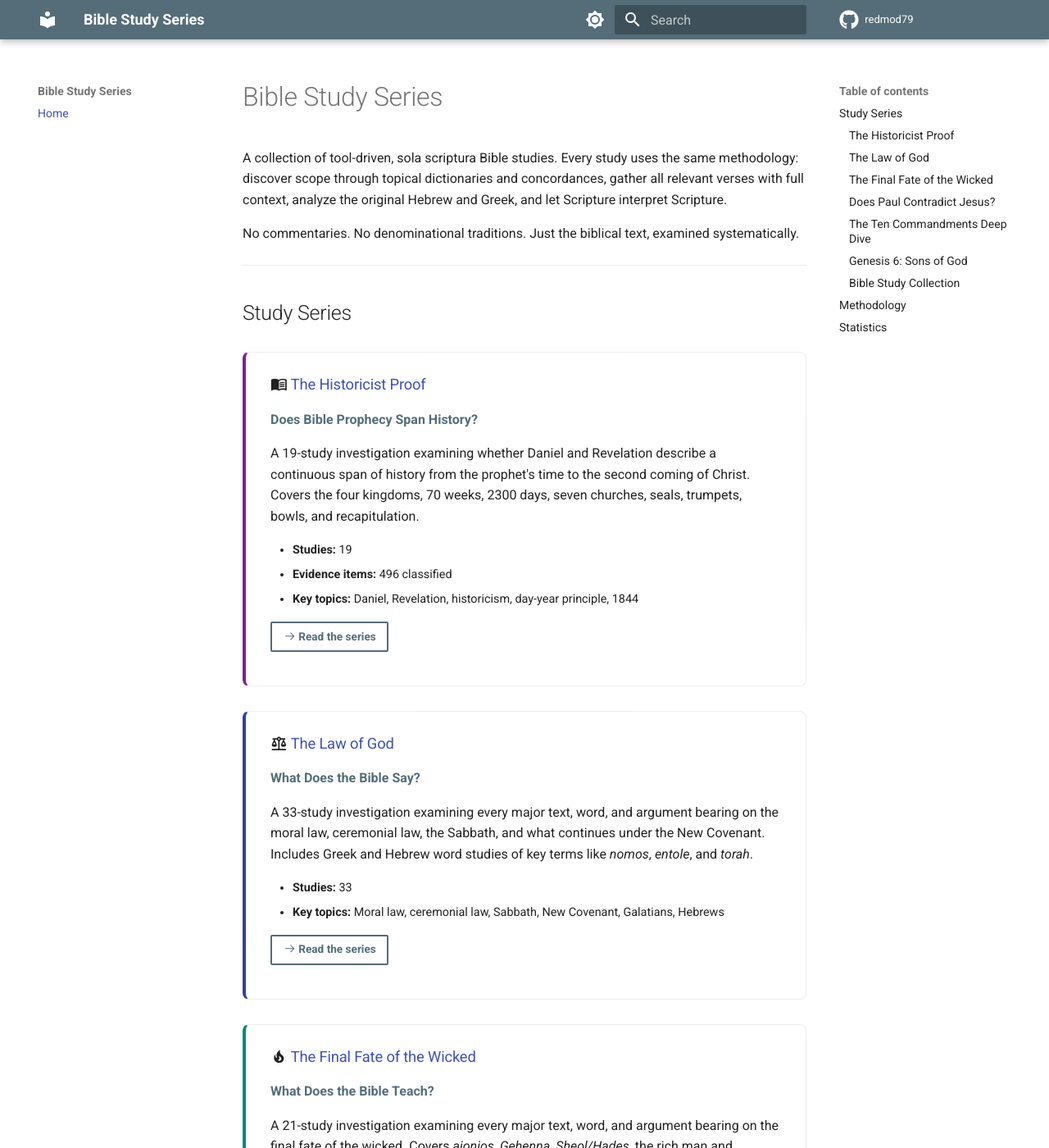
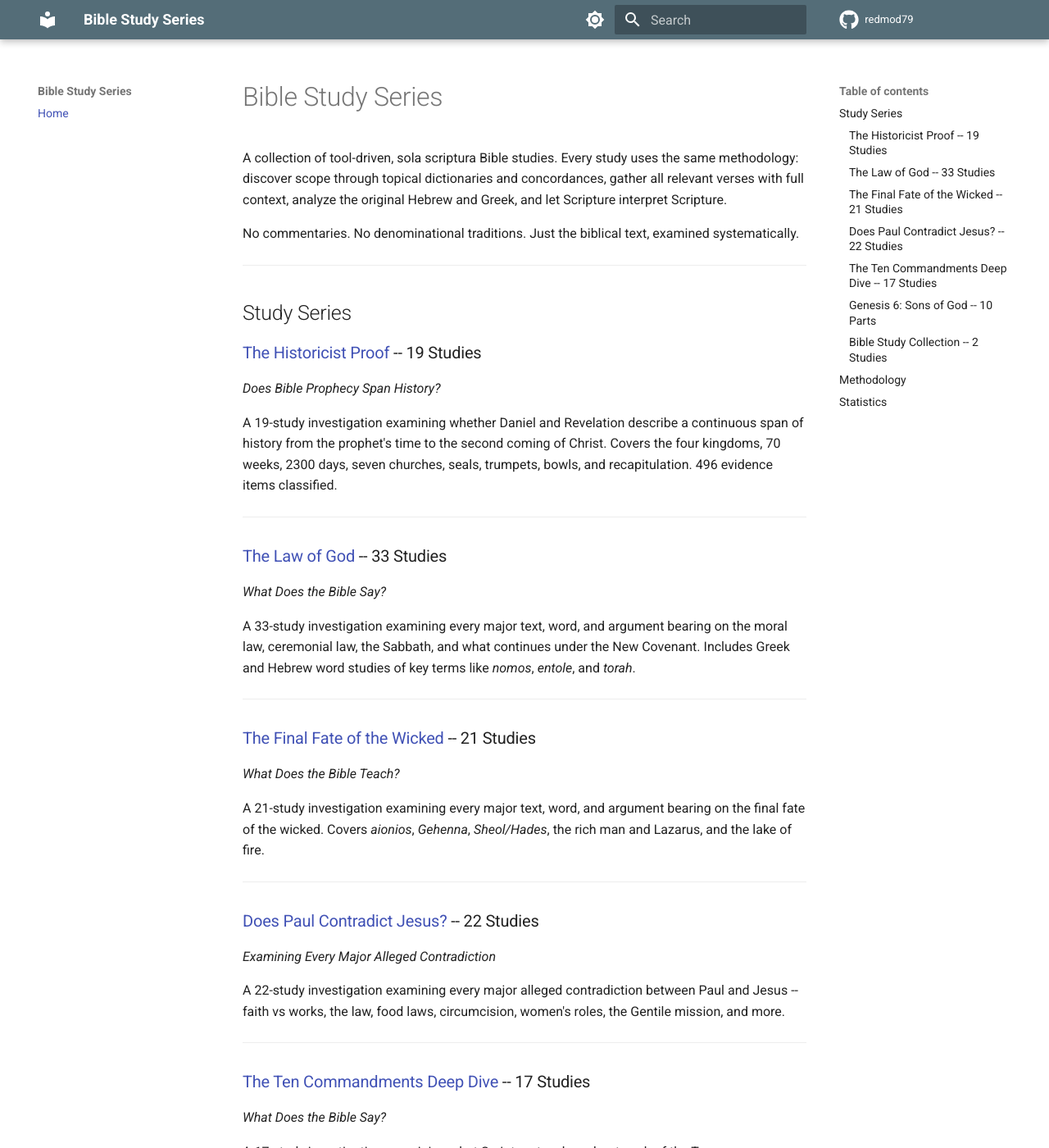
Before and after one commit to redmod79/bible-study-hub, an MkDocs documentation site: the page built from docs/index.md, in a window 1280 px wide and 1400 px high. Shown: the whole window at 82% size. Built offline with MkDocs 1.6.1 and Material for MkDocs 9.7.7, drawn with Linux system fonts in a browser that asks for light colours; some of the changed text lies outside the part shown.

Commit message:
Replace card grid with simple list layout
Co-Authored-By: Claude Sonnet 4.6 <noreply@anthropic.com>

```diff
--- a/docs/css/extra.css
+++ b/docs/css/extra.css
@@ -1,64 +1,4 @@
-/* Hub grid layout */
-.hub-grid {
-  display: grid;
-  grid-template-columns: repeat(auto-fill, minmax(340px, 1fr));
-  gap: 1.5rem;
-  margin: 1.5rem 0;
-}
-
-.hub-card {
-  border: 1px solid var(--md-default-fg-color--lightest);
-  border-radius: 8px;
-  padding: 1.25rem 1.5rem;
-  transition: box-shadow 0.2s, border-color 0.2s;
-  background: var(--md-default-bg-color);
-}
-
-.hub-card:hover {
-  box-shadow: 0 4px 16px rgba(0, 0, 0, 0.12);
-  border-color: var(--md-primary-fg-color);
-}
-
-[data-md-color-scheme="slate"] .hub-card:hover {
-  box-shadow: 0 4px 16px rgba(0, 0, 0, 0.4);
-}
-
-.hub-card h3 {
-  margin-top: 0 !important;
-  font-size: 1.15em;
-}
-
-.hub-card h3 a {
+/* Clean up heading links */
+.md-content h3 a {
   text-decoration: none;
 }
-
-.hub-card p strong:first-child {
-  color: var(--md-primary-fg-color);
-}
-
-.hub-card ul {
-  font-size: 0.9em;
-  margin-bottom: 0.75rem;
-}
-
-.hub-card .md-button {
-  font-size: 0.85em;
-  padding: 0.4em 1em;
-}
-
-/* Colored left border accents per series */
-.series-hist { border-left: 4px solid #7B1FA2; }
-.series-law  { border-left: 4px solid #303F9F; }
-.series-etc  { border-left: 4px solid #00897B; }
-.series-pvj  { border-left: 4px solid #7B1FA2; }
-.series-cmd  { border-left: 4px solid #1565C0; }
-.series-gen6 { border-left: 4px solid #4527A0; }
-.series-topics { border-left: 4px solid #546E7A; }
-
-[data-md-color-scheme="slate"] .series-hist { border-left-color: #CE93D8; }
-[data-md-color-scheme="slate"] .series-law  { border-left-color: #7986CB; }
-[data-md-color-scheme="slate"] .series-etc  { border-left-color: #4DB6AC; }
-[data-md-color-scheme="slate"] .series-pvj  { border-left-color: #CE93D8; }
-[data-md-color-scheme="slate"] .series-cmd  { border-left-color: #64B5F6; }
-[data-md-color-scheme="slate"] .series-gen6 { border-left-color: #9575CD; }
-[data-md-color-scheme="slate"] .series-topics { border-left-color: #90A4AE; }
--- a/docs/index.md
+++ b/docs/index.md
@@ -8,115 +8,59 @@ No commentaries. No denominational traditions. Just the biblical text, examined
 
 ## Study Series
 
-<div class="hub-grid" markdown>
+### [The Historicist Proof](https://redmod79.github.io/hist-website/) -- 19 Studies
 
-<div class="hub-card series-hist" markdown>
+*Does Bible Prophecy Span History?*
 
-### :material-book-open-variant: [The Historicist Proof](https://redmod79.github.io/hist-website/)
+A 19-study investigation examining whether Daniel and Revelation describe a continuous span of history from the prophet's time to the second coming of Christ. Covers the four kingdoms, 70 weeks, 2300 days, seven churches, seals, trumpets, bowls, and recapitulation. 496 evidence items classified.
 
-**Does Bible Prophecy Span History?**
+---
 
-A 19-study investigation examining whether Daniel and Revelation describe a continuous span of history from the prophet's time to the second coming of Christ. Covers the four kingdoms, 70 weeks, 2300 days, seven churches, seals, trumpets, bowls, and recapitulation.
+### [The Law of God](https://redmod79.github.io/law-website/) -- 33 Studies
 
-- **Studies:** 19
-- **Evidence items:** 496 classified
-- **Key topics:** Daniel, Revelation, historicism, day-year principle, 1844
-
-[:octicons-arrow-right-24: Read the series](https://redmod79.github.io/hist-website/){ .md-button }
-
-</div>
-
-<div class="hub-card series-law" markdown>
-
-### :material-scale-balance: [The Law of God](https://redmod79.github.io/law-website/)
-
-**What Does the Bible Say?**
+*What Does the Bible Say?*
 
 A 33-study investigation examining every major text, word, and argument bearing on the moral law, ceremonial law, the Sabbath, and what continues under the New Covenant. Includes Greek and Hebrew word studies of key terms like *nomos*, *entole*, and *torah*.
 
-- **Studies:** 33
-- **Key topics:** Moral law, ceremonial law, Sabbath, New Covenant, Galatians, Hebrews
+---
 
-[:octicons-arrow-right-24: Read the series](https://redmod79.github.io/law-website/){ .md-button }
+### [The Final Fate of the Wicked](https://redmod79.github.io/etc-website/) -- 21 Studies
 
-</div>
-
-<div class="hub-card series-etc" markdown>
-
-### :material-fire: [The Final Fate of the Wicked](https://redmod79.github.io/etc-website/)
-
-**What Does the Bible Teach?**
+*What Does the Bible Teach?*
 
 A 21-study investigation examining every major text, word, and argument bearing on the final fate of the wicked. Covers *aionios*, *Gehenna*, *Sheol/Hades*, the rich man and Lazarus, and the lake of fire.
 
-- **Studies:** 21
-- **Key topics:** Hell, eternal torment, annihilation, soul, death, immortality
+---
 
-[:octicons-arrow-right-24: Read the series](https://redmod79.github.io/etc-website/){ .md-button }
+### [Does Paul Contradict Jesus?](https://redmod79.github.io/pvj-website/) -- 22 Studies
 
-</div>
-
-<div class="hub-card series-pvj" markdown>
-
-### :material-swap-horizontal: [Does Paul Contradict Jesus?](https://redmod79.github.io/pvj-website/)
-
-**Examining Every Major Alleged Contradiction**
+*Examining Every Major Alleged Contradiction*
 
 A 22-study investigation examining every major alleged contradiction between Paul and Jesus -- faith vs works, the law, food laws, circumcision, women's roles, the Gentile mission, and more.
 
-- **Studies:** 22
-- **Key topics:** Paul, Jesus, faith, works, law, grace, continuity
+---
 
-[:octicons-arrow-right-24: Read the series](https://redmod79.github.io/pvj-website/){ .md-button }
+### [The Ten Commandments Deep Dive](https://redmod79.github.io/cmd-website/) -- 17 Studies
 
-</div>
-
-<div class="hub-card series-cmd" markdown>
-
-### :material-tablet: [The Ten Commandments Deep Dive](https://redmod79.github.io/cmd-website/)
-
-**What Does the Bible Say?**
+*What Does the Bible Say?*
 
 A 17-study investigation examining what Scripture teaches about each of the Ten Commandments -- origin, meaning, Hebrew and Greek word studies, OT application, prophetic expansion, NT treatment, and cross-references.
 
-- **Studies:** 17
-- **Key topics:** Decalogue, moral law, Exodus 20, Deuteronomy 5, commandments
+---
 
-[:octicons-arrow-right-24: Read the series](https://redmod79.github.io/cmd-website/){ .md-button }
+### [Genesis 6: Sons of God](https://redmod79.github.io/genesis-6-website/) -- 10 Parts
 
-</div>
-
-<div class="hub-card series-gen6" markdown>
-
-### :material-account-group: [Genesis 6: Sons of God](https://redmod79.github.io/genesis-6-website/)
-
-**The "Sons of God" Question**
+*The "Sons of God" Question*
 
 A comprehensive 10-part biblical analysis of the "Sons of God" in Genesis 6:1-4. Examines every occurrence of *bene elohim*, the Sethite view, the angel view, and the Godly Human view using sola scriptura methodology.
 
-- **Parts:** 10
-- **Key topics:** Genesis 6, Nephilim, sons of God, bene elohim, angels
+---
 
-[:octicons-arrow-right-24: Read the study](https://redmod79.github.io/genesis-6-website/){ .md-button }
+### [Bible Study Collection](https://redmod79.github.io/bible-topics-website/) -- 2 Studies
 
-</div>
-
-<div class="hub-card series-topics" markdown>
-
-### :material-bookshelf: [Bible Study Collection](https://redmod79.github.io/bible-topics-website/)
-
-**Independent Studies on Various Topics**
+*Independent Studies on Various Topics*
 
 Individual Bible studies on various topics, each produced by tool-driven research using the same methodology as the major series.
-
-- **Studies:** 2
-- **Key topics:** Revelation authorship, genealogies of Jesus
-
-[:octicons-arrow-right-24: Browse studies](https://redmod79.github.io/bible-topics-website/){ .md-button }
-
-</div>
-
-</div>
 
 ---
 
@@ -151,9 +95,3 @@ Every study in every series follows the same research pipeline:
 | [Genesis 6: Sons of God](https://redmod79.github.io/genesis-6-website/) | 10 parts | Sola scriptura analysis |
 | [Bible Study Collection](https://redmod79.github.io/bible-topics-website/) | 2 | Tool-driven research |
 | **Total** | **124+ studies** | |
-
----
-
-<p style="text-align: center; color: #888; font-size: 0.85em;">
-Built with <a href="https://squidfunk.github.io/mkdocs-material/">Material for MkDocs</a>
-</p>
--- a/mkdocs.yml
+++ b/mkdocs.yml
@@ -38,10 +38,6 @@ extra_css:
 markdown_extensions:
   - admonition
   - attr_list
-  - md_in_html
-  - pymdownx.emoji:
-      emoji_index: !!python/name:material.extensions.emoji.twemoji
-      emoji_generator: !!python/name:material.extensions.emoji.to_svg
   - pymdownx.superfences
   - tables
   - toc:
```
